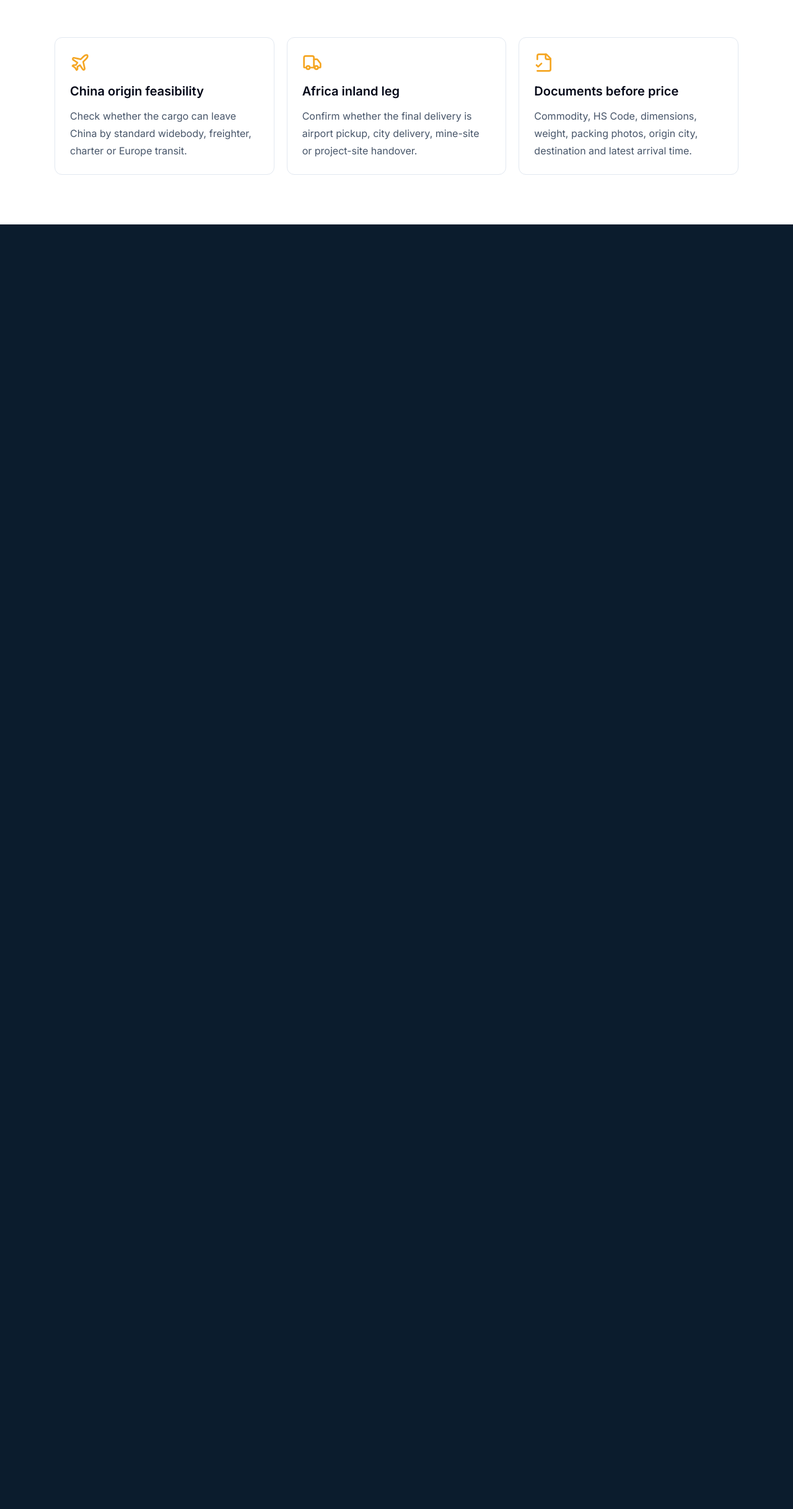
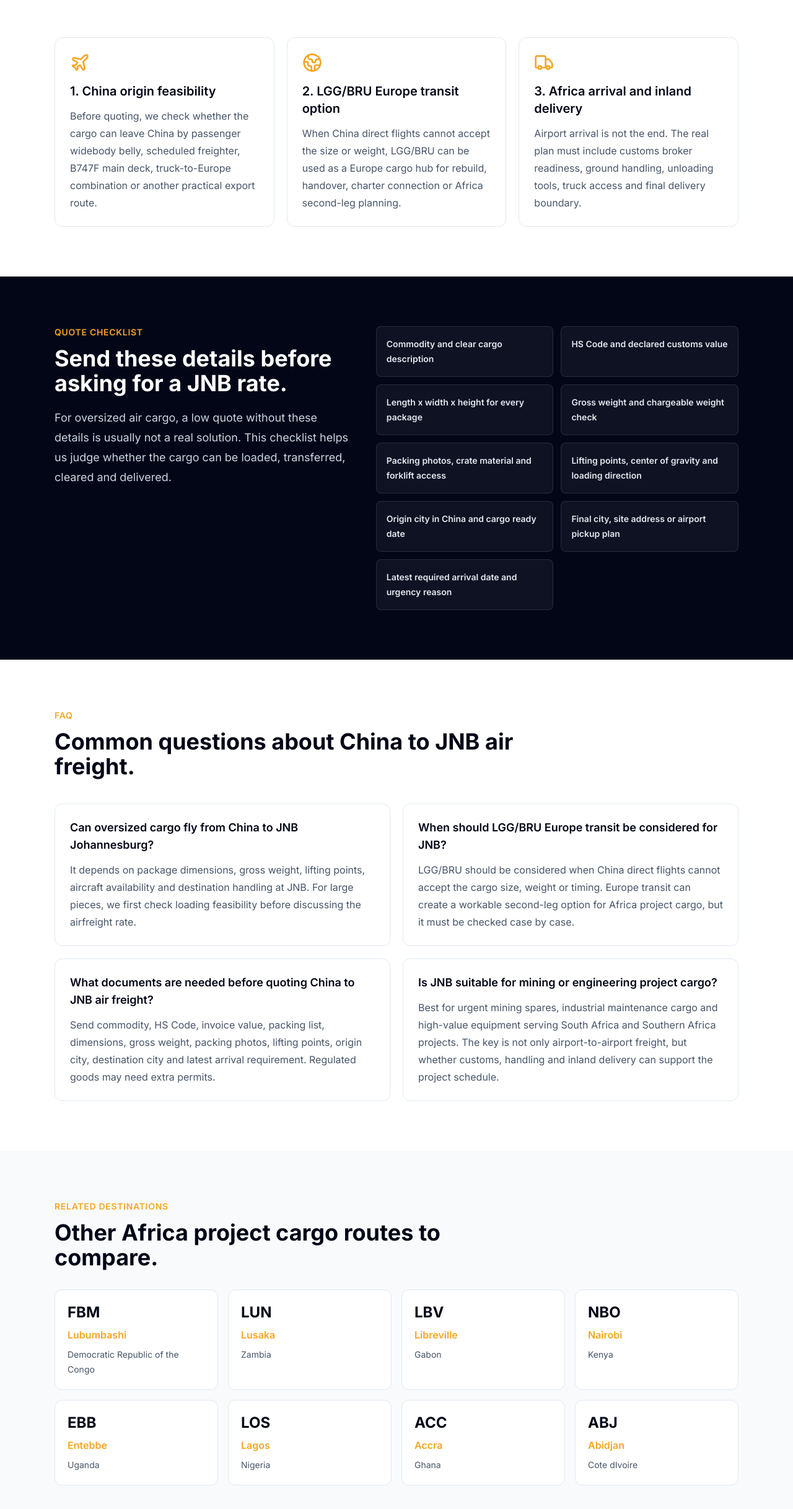
Before and after one commit to aiwebJones/aircargo-personal-brand, a Next.js app: page /africa-air-freight/jnb in a window 1280 px wide. Shown: the part 1747-4181 px from the top of the page at 62% size. Before the commit the page ends 2109 px from the top, so only its background shows below. Built offline with nearby package versions, Linux system fonts and the light colour scheme.

Commit message:
Deepen Africa destination SEO content

```diff
--- a/app/africa-air-freight/[slug]/page.tsx
+++ b/app/africa-air-freight/[slug]/page.tsx
@@ -380,6 +380,54 @@ const pages = {
 
 type Slug = keyof typeof pages
 
+const quoteFields = [
+  'Commodity and clear cargo description',
+  'HS Code and declared customs value',
+  'Length x width x height for every package',
+  'Gross weight and chargeable weight check',
+  'Packing photos, crate material and forklift access',
+  'Lifting points, center of gravity and loading direction',
+  'Origin city in China and cargo ready date',
+  'Final city, site address or airport pickup plan',
+  'Latest required arrival date and urgency reason',
+]
+
+const routeSteps = [
+  {
+    title: '1. China origin feasibility',
+    body: 'Before quoting, we check whether the cargo can leave China by passenger widebody belly, scheduled freighter, B747F main deck, truck-to-Europe combination or another practical export route.',
+  },
+  {
+    title: '2. LGG/BRU Europe transit option',
+    body: 'When China direct flights cannot accept the size or weight, LGG/BRU can be used as a Europe cargo hub for rebuild, handover, charter connection or Africa second-leg planning.',
+  },
+  {
+    title: '3. Africa arrival and inland delivery',
+    body: 'Airport arrival is not the end. The real plan must include customs broker readiness, ground handling, unloading tools, truck access and final delivery boundary.',
+  },
+]
+
+function getFaq(item: (typeof pages)[Slug]) {
+  return [
+    {
+      question: `Can oversized cargo fly from China to ${item.code} ${item.city}?`,
+      answer: `It depends on package dimensions, gross weight, lifting points, aircraft availability and destination handling at ${item.code}. For large pieces, we first check loading feasibility before discussing the airfreight rate.`,
+    },
+    {
+      question: `When should LGG/BRU Europe transit be considered for ${item.code}?`,
+      answer: `LGG/BRU should be considered when China direct flights cannot accept the cargo size, weight or timing. Europe transit can create a workable second-leg option for Africa project cargo, but it must be checked case by case.`,
+    },
+    {
+      question: `What documents are needed before quoting China to ${item.code} air freight?`,
+      answer: `Send commodity, HS Code, invoice value, packing list, dimensions, gross weight, packing photos, lifting points, origin city, destination city and latest arrival requirement. Regulated goods may need extra permits.`,
+    },
+    {
+      question: `Is ${item.code} suitable for mining or engineering project cargo?`,
+      answer: `${item.business} The key is not only airport-to-airport freight, but whether customs, handling and inland delivery can support the project schedule.`,
+    },
+  ]
+}
+
 export const dynamicParams = false
 
 export function generateStaticParams() {
@@ -411,6 +459,11 @@ export function generateMetadata({ params }: { params: { slug: string } }): Meta
 
 export default function AfricaDestinationPage({ params }: { params: { slug: string } }) {
   const item = pages[params.slug as Slug] || pages.jnb
+  const currentSlug = params.slug as Slug
+  const relatedPages = Object.entries(pages)
+    .filter(([slug]) => slug !== currentSlug)
+    .slice(0, 8)
+  const faq = getFaq(item)
 
   return (
     <main className="min-h-screen bg-white text-slate-950">
@@ -488,20 +541,71 @@ export default function AfricaDestinationPage({ params }: { params: { slug: stri
 
       <section className="mx-auto max-w-6xl px-6 py-20">
         <div className="grid gap-5 md:grid-cols-3">
-          <div className="rounded-xl border border-slate-200 p-6">
-            <Plane className="mb-4 h-8 w-8 text-amberGold" />
-            <h3 className="mb-3 text-xl font-semibold">China origin feasibility</h3>
-            <p className="leading-7 text-slate-600">Check whether the cargo can leave China by standard widebody, freighter, charter or Europe transit.</p>
+          {routeSteps.map((step, index) => (
+            <div key={step.title} className="rounded-xl border border-slate-200 p-6">
+              {index === 0 && <Plane className="mb-4 h-8 w-8 text-amberGold" />}
+              {index === 1 && <Globe2 className="mb-4 h-8 w-8 text-amberGold" />}
+              {index === 2 && <Truck className="mb-4 h-8 w-8 text-amberGold" />}
+              <h3 className="mb-3 text-xl font-semibold">{step.title}</h3>
+              <p className="leading-7 text-slate-600">{step.body}</p>
+            </div>
+          ))}
+        </div>
+      </section>
+
+      <section className="bg-slate-950 py-20 text-white">
+        <div className="mx-auto grid max-w-6xl gap-10 px-6 lg:grid-cols-[0.9fr_1.1fr]">
+          <div>
+            <p className="mb-3 text-sm font-semibold uppercase tracking-wider text-amberGold">Quote checklist</p>
+            <h2 className="text-3xl font-bold md:text-4xl">Send these details before asking for a {item.code} rate.</h2>
+            <p className="mt-5 text-lg leading-8 text-slate-300">
+              For oversized air cargo, a low quote without these details is usually not a real solution.
+              This checklist helps us judge whether the cargo can be loaded, transferred, cleared and delivered.
+            </p>
           </div>
-          <div className="rounded-xl border border-slate-200 p-6">
-            <Truck className="mb-4 h-8 w-8 text-amberGold" />
-            <h3 className="mb-3 text-xl font-semibold">Africa inland leg</h3>
-            <p className="leading-7 text-slate-600">Confirm whether the final delivery is airport pickup, city delivery, mine-site or project-site handover.</p>
+          <div className="grid gap-3 sm:grid-cols-2">
+            {quoteFields.map((field) => (
+              <div key={field} className="rounded-lg border border-white/10 bg-white/5 p-4 text-sm font-semibold leading-6 text-slate-200">
+                {field}
+              </div>
+            ))}
           </div>
-          <div className="rounded-xl border border-slate-200 p-6">
-            <FileCheck2 className="mb-4 h-8 w-8 text-amberGold" />
-            <h3 className="mb-3 text-xl font-semibold">Documents before price</h3>
-            <p className="leading-7 text-slate-600">Commodity, HS Code, dimensions, weight, packing photos, origin city, destination and latest arrival time.</p>
+        </div>
+      </section>
+
+      <section className="mx-auto max-w-6xl px-6 py-20">
+        <div className="mb-10 max-w-3xl">
+          <p className="mb-3 text-sm font-semibold uppercase tracking-wider text-amberGold">FAQ</p>
+          <h2 className="text-3xl font-bold md:text-4xl">Common questions about China to {item.code} air freight.</h2>
+        </div>
+        <div className="grid gap-5 md:grid-cols-2">
+          {faq.map((entry) => (
+            <div key={entry.question} className="rounded-xl border border-slate-200 p-6">
+              <h3 className="mb-3 text-lg font-semibold">{entry.question}</h3>
+              <p className="leading-7 text-slate-600">{entry.answer}</p>
+            </div>
+          ))}
+        </div>
+      </section>
+
+      <section className="bg-slate-50 py-20">
+        <div className="mx-auto max-w-6xl px-6">
+          <div className="mb-8 max-w-3xl">
+            <p className="mb-3 text-sm font-semibold uppercase tracking-wider text-amberGold">Related destinations</p>
+            <h2 className="text-3xl font-bold md:text-4xl">Other Africa project cargo routes to compare.</h2>
+          </div>
+          <div className="grid gap-4 sm:grid-cols-2 lg:grid-cols-4">
+            {relatedPages.map(([slug, page]) => (
+              <a
+                key={slug}
+                href={`/africa-air-freight/${slug}/`}
+                className="rounded-xl border border-slate-200 bg-white p-5 transition hover:border-amberGold"
+              >
+                <div className="mb-2 text-2xl font-bold">{page.code}</div>
+                <div className="font-semibold text-amberGold">{page.city}</div>
+                <p className="mt-2 text-sm leading-6 text-slate-600">{page.country}</p>
+              </a>
+            ))}
           </div>
         </div>
       </section>
@@ -520,6 +624,23 @@ export default function AfricaDestinationPage({ params }: { params: { slug: stri
           }),
         }}
       />
+      <script
+        type="application/ld+json"
+        dangerouslySetInnerHTML={{
+          __html: JSON.stringify({
+            '@context': 'https://schema.org',
+            '@type': 'FAQPage',
+            mainEntity: faq.map((entry) => ({
+              '@type': 'Question',
+              name: entry.question,
+              acceptedAnswer: {
+                '@type': 'Answer',
+                text: entry.answer,
+              },
+            })),
+          }),
+        }}
+      />
     </main>
   )
 }
```
Also changed, not shown: 56 other files (tests, documents, lock files or other folders).
